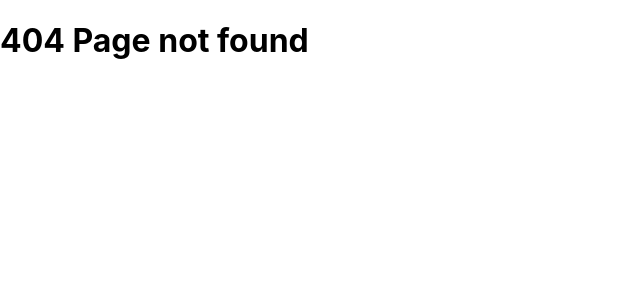
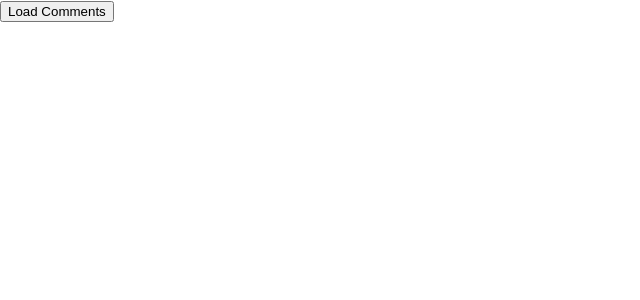
Before and after one commit to SalehMajeed/Course--Next.js-Tutorial-for-Beginners, a Next.js app: page /comments in a window 1280 px wide. Before the commit this address had no page. Shown: the top 300 px of the page, without its empty margins (0-640 px from the left). Built offline with nearby package versions, Linux system fonts and the light colour scheme.

Commit message:
firs api with client side rendering

```diff
--- /dev/null
+++ b/data/comments.js
@@ -0,0 +1,14 @@
+export const comments = [
+  {
+    id: 1,
+    text: "This is the first comment",
+  },
+  {
+    id: 12,
+    text: "This is the second comment",
+  },
+  {
+    id: 3,
+    text: "This is the third comment",
+  },
+];
--- /dev/null
+++ b/pages/api/comments/index.js
@@ -0,0 +1,5 @@
+import { comments } from "../../../data/comments";
+
+export default function handler(req, res) {
+  res.status(200).json(comments);
+}
--- /dev/null
+++ b/pages/comments/index.js
@@ -0,0 +1,24 @@
+import { useState } from "react";
+
+function CommentPage() {
+  const [comments, setComments] = useState([]);
+  const fetchComments = async () => {
+    const res = await fetch("/api/comments");
+    const data = await res.json();
+    setComments(data);
+  };
+  return (
+    <>
+      <button onClick={fetchComments}>Load Comments</button>
+      {comments.map((eachComment) => {
+        return (
+          <div key={eachComment.id}>
+            {eachComment.id} {eachComment.text}
+          </div>
+        );
+      })}
+    </>
+  );
+}
+
+export default CommentPage;
```
